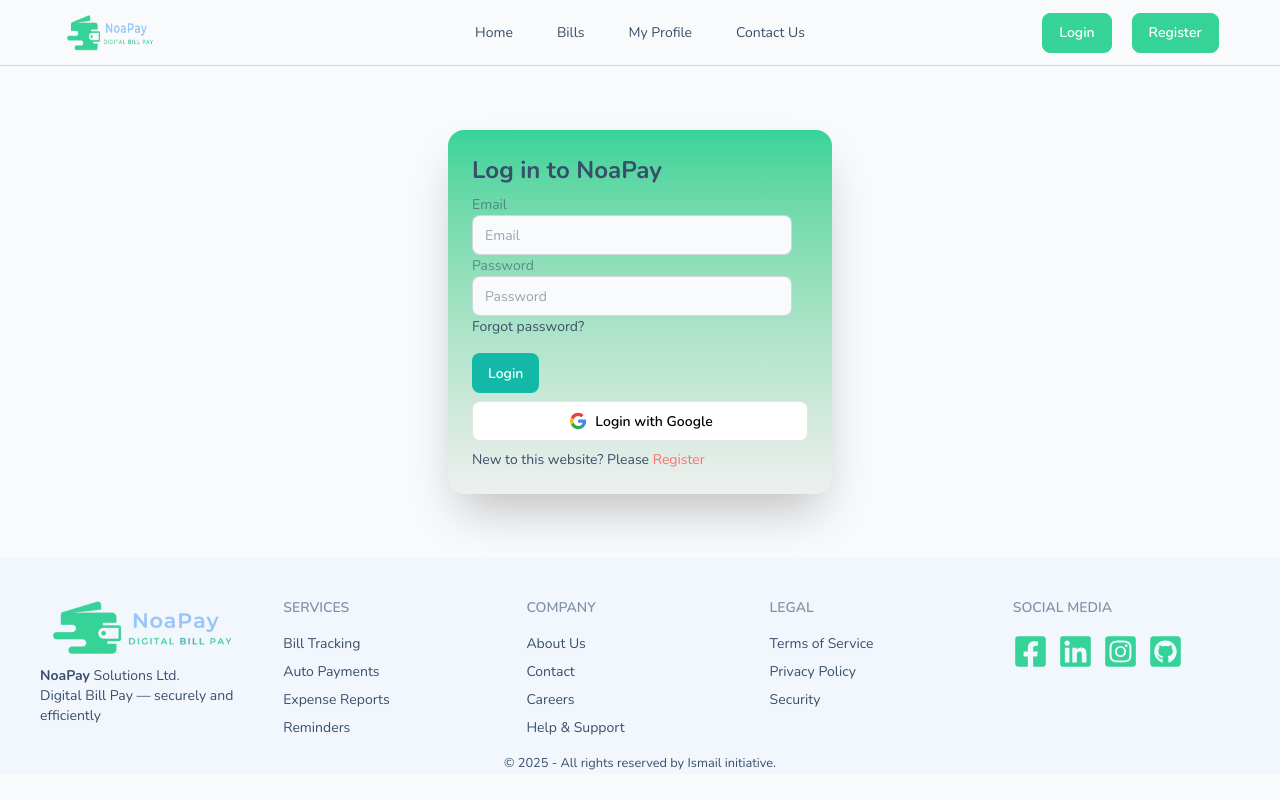
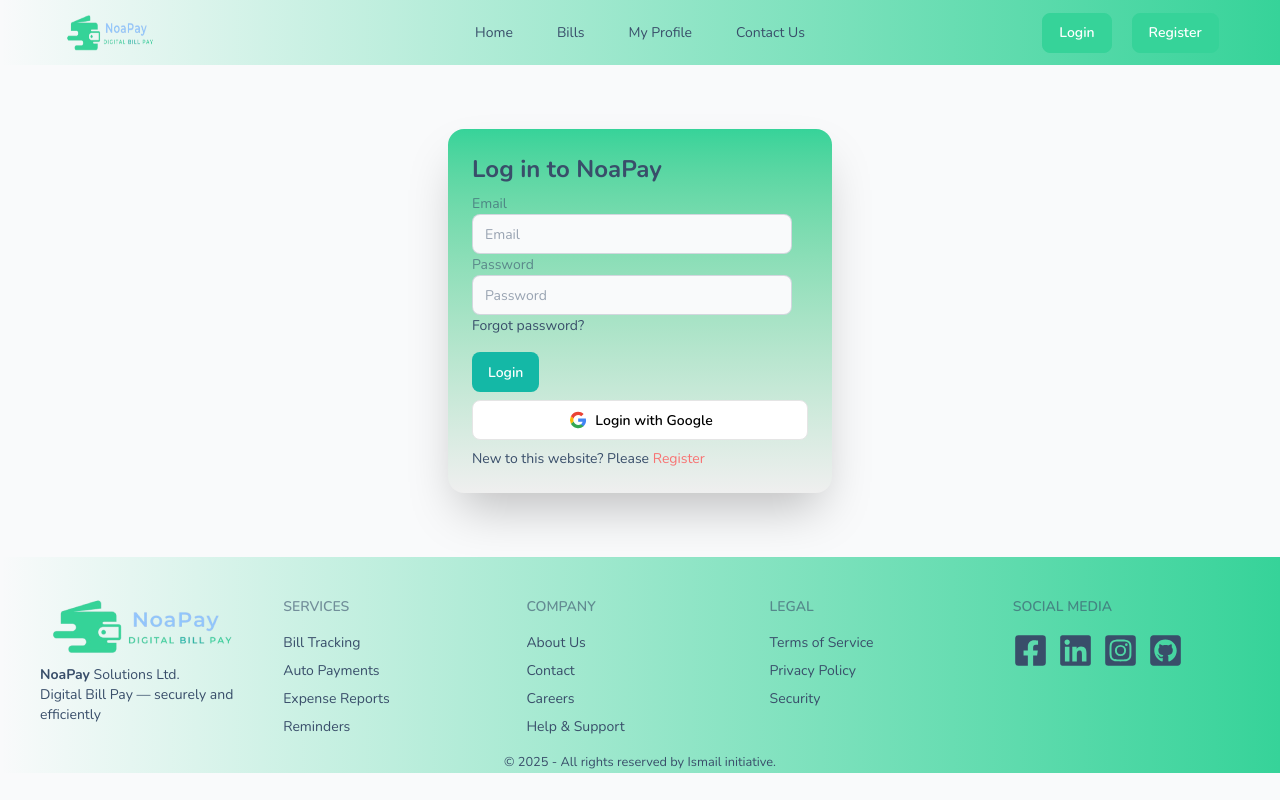
Before and after one commit to ismail-dev-code/noapay, a React (Vite) app: page /login in a window 1280 px wide. Built offline with nearby package versions, Linux system fonts and the light colour scheme; no server answers.

Commit message:
feat: linear gradient for footer n navbar implemented

```diff
--- a/src/components/Footer.jsx
+++ b/src/components/Footer.jsx
@@ -1,12 +1,18 @@
 import React from "react";
-import footerLogo from '../assets/noapay-logo.png'
+import footerLogo from "../assets/noapay-logo.png";
 import { Link } from "react-router";
-import { FaFacebookSquare, FaGithubSquare, FaInstagramSquare, FaLinkedin } from "react-icons/fa";
+import {
+  FaFacebookSquare,
+  FaGithubSquare,
+  FaInstagramSquare,
+  FaLinkedin,
+} from "react-icons/fa";
 
 const Footer = () => {
   return (
     <>
-    <footer className="footer grid md:grid-cols-3 grid-cols-2 lg:grid-cols-5  bg-base-200 text-base-content p-10 pb-3">
+      <div className="bg-linear-to-l from-success to-[rgba(239,239,239,0)]">
+        <div className="footer grid md:grid-cols-3 grid-cols-2 lg:grid-cols-5  text-base-content p-10 pb-3">
           <aside>
             <img src={footerLogo} alt="footerLogo" />
             <p>
@@ -41,17 +47,44 @@
           <nav>
             <h6 className="footer-title">Social Media</h6>
             <div className="flex flex-row gap-2.5">
-        <Link target="_blank" to={"https://www.facebook.com/m.ismail.hossain24/"} className="link link-hover"><FaFacebookSquare size={35} className="text-success" /></Link>
-        <Link target="_blank" to={"https://www.linkedin.com/in/ismail-hossain24/"} className="link link-hover"><FaLinkedin size={35} className="text-success" /></Link>
-        <Link target="_blank" to={"https://www.instagram.com/m.ismailhossain24/"} className="link link-hover"><FaInstagramSquare size={35} className="text-success" /></Link>
-        <Link target="_blank" to={"https://github.com/ismail-dev-code"} className="link link-hover"><FaGithubSquare size={35} className="text-success" /></Link>
+              <Link
+                target="_blank"
+                to={"https://www.facebook.com/m.ismail.hossain24/"}
+                className="link link-hover"
+              >
+                <FaFacebookSquare size={35} />
+              </Link>
+              <Link
+                target="_blank"
+                to={"https://www.linkedin.com/in/ismail-hossain24/"}
+                className="link link-hover"
+              >
+                <FaLinkedin size={35} />
+              </Link>
+              <Link
+                target="_blank"
+                to={"https://www.instagram.com/m.ismailhossain24/"}
+                className="link link-hover"
+              >
+                <FaInstagramSquare size={35} />
+              </Link>
+              <Link
+                target="_blank"
+                to={"https://github.com/ismail-dev-code"}
+                className="link link-hover"
+              >
+                <FaGithubSquare size={35} />
+              </Link>
             </div>
           </nav>
-
-    </footer>
-    <aside>
-    <p className="bg-base-200 text-base-content text-center"><small>© {new Date().getFullYear()} - All rights reserved by Ismail initiative.</small></p>
-  </aside>
+        </div>
+        <p className="text-center text-nowrap">
+          <small>
+            © {new Date().getFullYear()} - All rights reserved by Ismail
+            initiative.
+          </small>
+        </p>
+      </div>
     </>
   );
 };
--- a/src/components/Navbar.jsx
+++ b/src/components/Navbar.jsx
@@ -1,4 +1,4 @@
-import React, { use} from "react";
+import React, { use } from "react";
 import { Link, NavLink } from "react-router";
 import logoImg from "../assets/noapay-logo.png";
 import userImg from "../assets/user.png";
@@ -11,8 +11,6 @@
 
 const Navbar = () => {
   const { user, logOut, amount } = use(AuthContext);
-
-
 
   const handleLogOut = () => {
     logOut()
@@ -41,7 +39,9 @@
         </NavLink>
       </li>
       <li>
-        <NavLink className={"mr-5"} to={"/profile"}>My Profile</NavLink>
+        <NavLink className={"mr-5"} to={"/profile"}>
+          My Profile
+        </NavLink>
       </li>
       <li>
         <NavLink to={"/contact-us"}>Contact Us</NavLink>
@@ -50,7 +50,7 @@
   );
 
   return (
-    <header className="border-b border-gray-300">
+    <header className="bg-linear-to-l from-success to-[rgba(139, 139, 139, 5)]">
       <div className="navbar lg:w-11/12 lg:mx-auto">
         <div className="navbar-start">
           <div className="dropdown">
```
Lines whose indentation alone changed are shown as unchanged.
